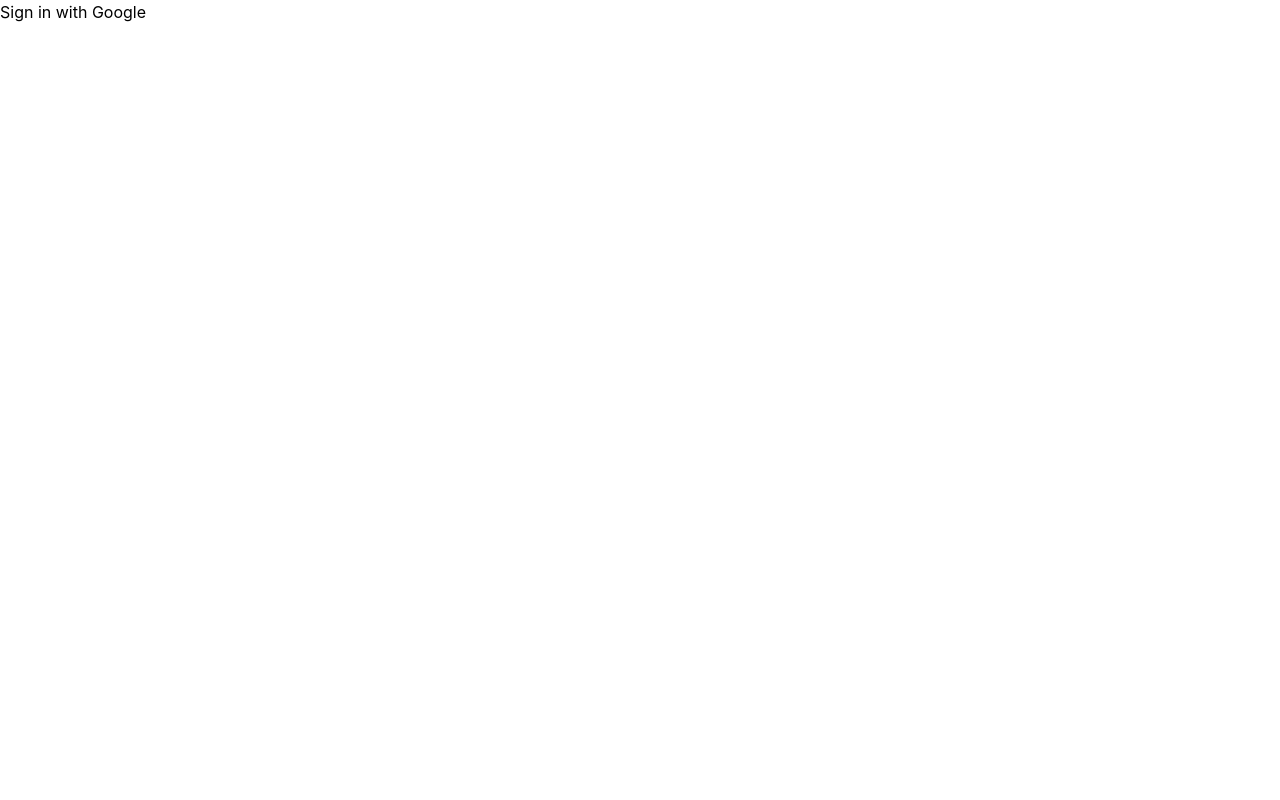
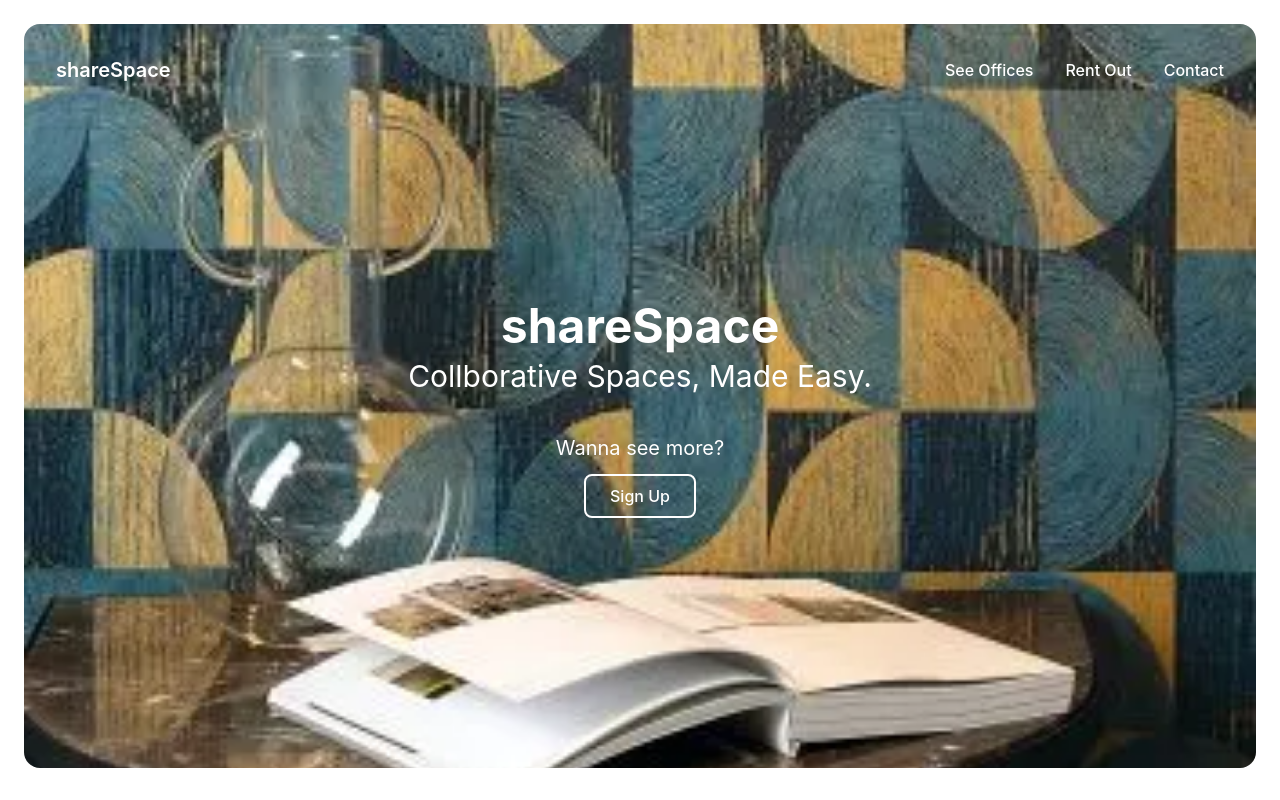
Before and after one commit to techsyndicate/Buildout_Cyfernode26, a SvelteKit app: page / in a window 1280 px wide. Built offline with nearby package versions, Linux system fonts and the light colour scheme; no server answers.

Commit message:
login page made and wallpaper added

```diff
--- a/src/routes/+page.svelte
+++ b/src/routes/+page.svelte
@@ -5,7 +5,6 @@
 
     async function signIn() {
         const provider = new GoogleAuthProvider();
-
         try {
             await signInWithPopup(auth, provider);
             await goto('/home');
@@ -15,4 +14,32 @@
     }
 </script>
 
-<button onclick={signIn}> Sign in with Google </button>
+
+<div class="m-6 h-[93vh] rounded-2xl border-none bg-[url('xyz.png')] bg-cover bg-center p-8 grid grid-rows-[auto_1fr] relative">
+
+    <header class="flex justify-between items-center w-full">
+        <span class="text-xl font-semibold text-white">shareSpace</span>
+        <nav class="flex gap-8 font-medium">
+            <a href="#offices" class="text-white hover:underline">See Offices</a>
+            <a href="#rent" class="text-white hover:underline">Rent Out</a>
+            <a href="#contact" class="text-white hover:underline">Contact</a>
+        </nav>
+    </header>
+
+    <main class="flex flex-col items-center justify-center text-center gap-10 self-center">
+        <div>
+            <h1 class="text-5xl font-bold text-white">shareSpace</h1>
+            <p class="text-3xl text-white mt-2">Collborative Spaces, Made Easy.</p>
+        </div>
+
+        <div class="flex flex-col items-center gap-3">
+            <p class="text-xl text-white">Wanna see more?</p>
+            <button
+                onclick={signIn}
+                class="border-2 border-white text-white px-6 py-2 rounded-lg font-medium hover:bg-white hover:text-black transition"
+            >
+                Sign Up
+            </button>
+        </div>
+    </main>
+</div>
```
Also changed, not shown: src/routes/xyz.png (added). Lines whose indentation alone changed are shown as unchanged.
